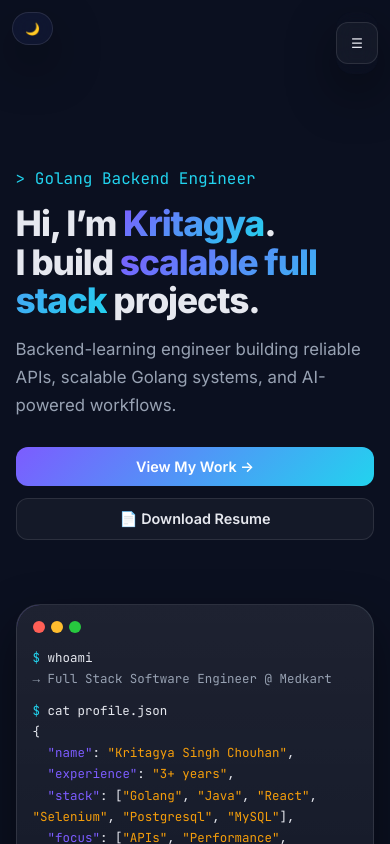
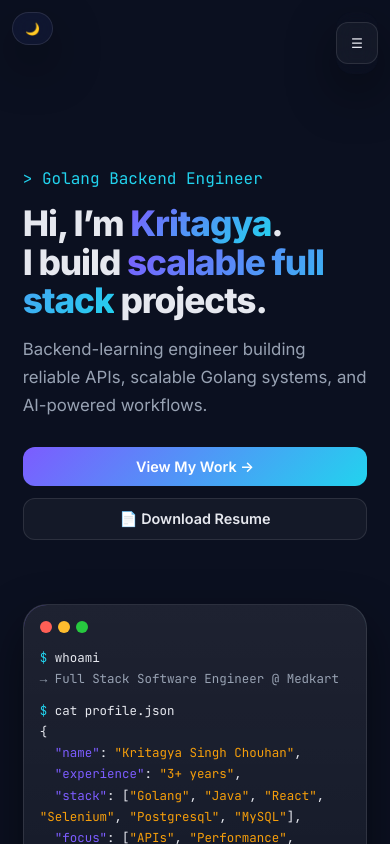
Before and after one commit to kritagya20/portfolio-website-react, a React (Vite) app: page / in a window 390 px wide. Shown: the top 844 px of the page. Built offline with nearby package versions, Linux system fonts and the light colour scheme.

Commit message:
Fix(UI): fixed padding issue for small screens

```diff
--- a/src/styles/index.css
+++ b/src/styles/index.css
@@ -146,20 +146,20 @@ img {
 }
 
 /* Only desktop gets social bar spacing */
-@media (min-width: 1025px) {
+@media (min-width: 950px) {
   .socials {
     right: 2rem;
   }
 }
 
-@media (max-width: 1024px) {
+@media (max-width: 768px) {
   .socials {
     position: relative;
     right: auto;
   }
 
   main {
-    padding-right: 0 !important;
+    padding-inline: 2vw !important;
   }
 }
 /* ========== UTILITIES ========== */
```
